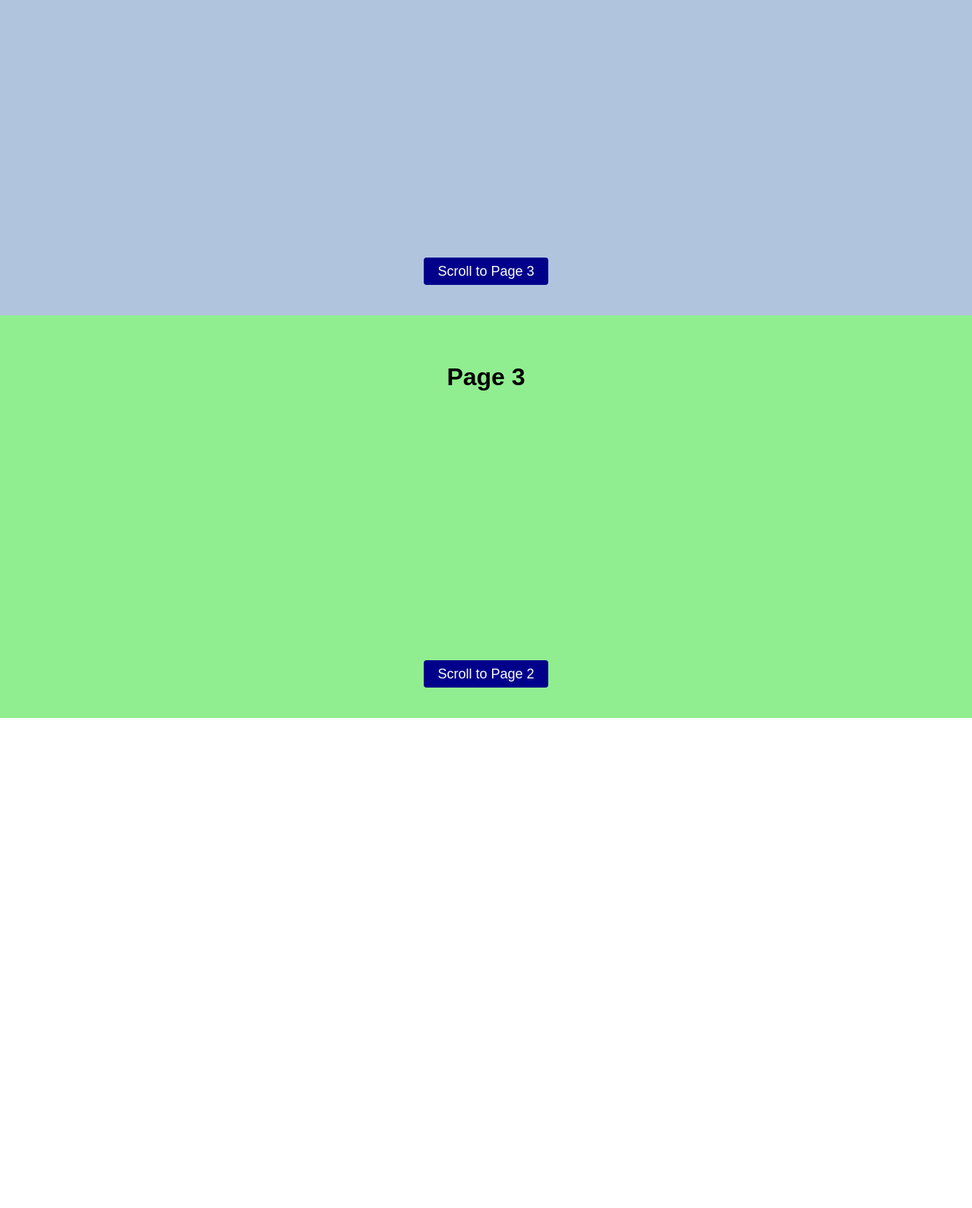
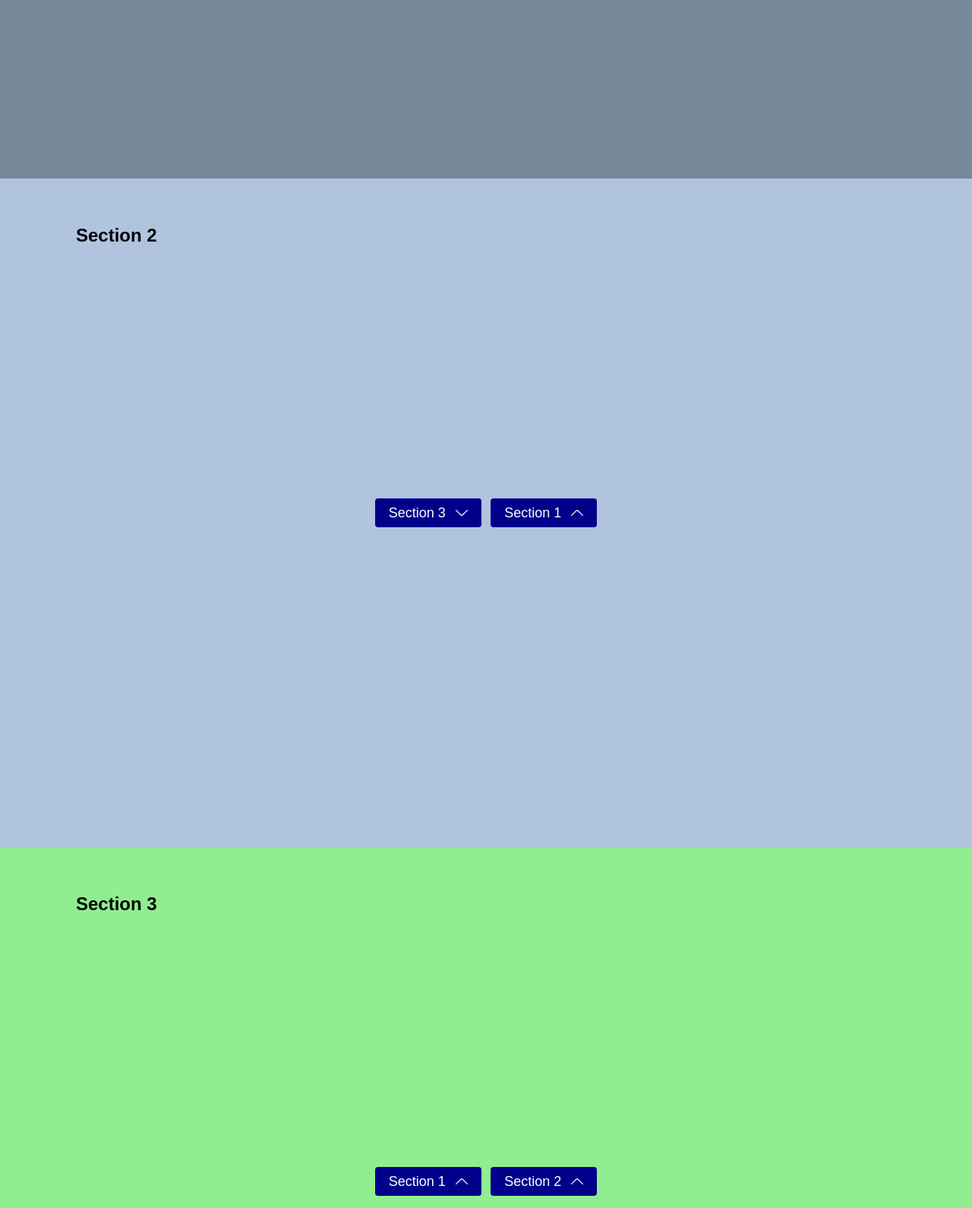
Before and after one commit to dimslaev/smooth-scroll-to, a plain HTML site: page index.html in a window 1280 px wide. Shown: the part 645-2235 px from the top of the page at 76% size. Before the commit the page ends 1590 px from the top, so only its background shows below. Drawn offline with Linux system fonts and the light colour scheme.

Commit message:
add more buttons

```diff
--- a/index.html
+++ b/index.html
@@ -3,9 +3,10 @@
   <head>
     <meta charset="utf-8" />
     <meta name="viewport" content="width=device-width, initial-scale=1" />
-    <title>Scroll To</title>
+    <title>Smooth Scroll To</title>
     <link href="style.css" rel="stylesheet" />
-    <script src="scrollTo.js"></script>
+    <script src="smoothScrollTo.js"></script>
+    <script src="index.js"></script>
   </head>
   <body>
     <div id="options" class="options">
@@ -37,115 +38,38 @@
         </div>
       </div>
     </div>
-    <div id="page-1" class="page">
-      <h1>Page 1</h1>
-      <a href="#page-3" class="btn">Scroll to Page 3</a>
-    </div>
-    <div id="page-2" class="page">
-      <h1>Page 2</h1>
-      <a href="#page-3" class="btn">Scroll to Page 3</a>
-    </div>
-    <div id="page-3" class="page">
-      <h1>Page 3</h1>
-      <a href="#page-2" class="btn">Scroll to Page 2</a>
-    </div>
-
-    <script>
-      window.onload = function() {
-        "use strict";
-        var EASINGS = {
-          // no easing, no acceleration
-          linear: t => t,
-          easeIn: t => Math.pow(t, 5),
-          easeOut: t => Math.pow(--t, 5) + 1,
-          // accelerating from zero velocity
-          easeInQuad: t => t * t,
-          // decelerating to zero velocity
-          easeOutQuad: t => t * (2 - t),
-          // acceleration until halfway, then deceleration
-          easeInOutQuad: t => (t < 0.5 ? 2 * t * t : -1 + (4 - 2 * t) * t),
-          // accelerating from zero velocity
-          easeInCubic: t => t * t * t,
-          // decelerating to zero velocity
-          easeOutCubic: t => --t * t * t + 1,
-          // acceleration until halfway, then deceleration
-          easeInOutCubic: t =>
-            t < 0.5 ? 4 * t * t * t : (t - 1) * (2 * t - 2) * (2 * t - 2) + 1,
-          // accelerating from zero velocity
-          easeInQuart: t => t * t * t * t,
-          // decelerating to zero velocity
-          easeOutQuart: t => 1 - --t * t * t * t,
-          // acceleration until halfway, then deceleration
-          easeInOutQuart: t =>
-            t < 0.5 ? 8 * t * t * t * t : 1 - 8 * --t * t * t * t,
-          // accelerating from zero velocity
-          easeInQuint: t => t * t * t * t * t,
-          // decelerating to zero velocity
-          easeOutQuint: t => 1 + --t * t * t * t * t,
-          // acceleration until halfway, then deceleration
-          easeInOutQuint: t =>
-            t < 0.5 ? 16 * t * t * t * t * t : 1 + 16 * --t * t * t * t * t,
-        };
-        var DURATIONS = [600, 900, 1200, 1500];
-
-        var fieldDuration = document.querySelector("#duration");
-        var fieldEasing = document.querySelector("#easing");
-        var radioCallbackOn = document.querySelector("#callback-on");
-
-        var easingsHTML = "";
-        for (var i = 0; i < Object.keys(EASINGS).length; i++) {
-          var selected = i === 2 ? " selected" : "";
-          easingsHTML +=
-            '<option value="' +
-            Object.keys(EASINGS)[i] +
-            '"' +
-            selected +
-            ">" +
-            Object.keys(EASINGS)[i] +
-            "</option>";
-        }
-        fieldEasing.innerHTML = easingsHTML;
-
-        var durationsHTML = "";
-        for (var i = 0; i < DURATIONS.length; i++) {
-          var selected = i === 2 ? " selected" : "";
-          durationsHTML +=
-            '<option value="' +
-            DURATIONS[i] +
-            '"' +
-            selected +
-            ">" +
-            DURATIONS[i] +
-            "</option>";
-        }
-        fieldDuration.innerHTML = durationsHTML;
-
-        document.addEventListener(
-          "click",
-          function(e) {
-            var target = e.target.getAttribute("href");
-            if (!target) return;
-
-            var options = {
-              duration: fieldDuration.value,
-              easing: EASINGS[fieldEasing.value],
-              callback: radioCallbackOn.checked
-                ? function() {
-                    alert("Scroll End");
-                  }
-                : null,
-            };
-
-            smoothScrollTo(
-              target,
-              options.duration,
-              options.easing,
-              options.callback,
-            );
-          },
-          false,
-        );
-      };
-    </script>
+    <section id="section-1">
+      <h1><span class="btn-text">Section 1</span></h1>
+      <div class="buttons">
+        <a class="btn" onclick="scrollToPage('#section-2')"
+          ><span class="btn-text">Section 2</span> <span data-svg="down"></span
+        ></a>
+        <a class="btn" onclick="scrollToPage('#section-3')"
+          ><span class="btn-text">Section 3</span> <span data-svg="down"></span
+        ></a>
+      </div>
+    </section>
+    <section id="section-2">
+      <h1><span class="btn-text">Section 2</span></h1>
+      <div class="buttons">
+        <a class="btn" onclick="scrollToPage('#section-3')"
+          ><span class="btn-text">Section 3</span> <span data-svg="down"></span
+        ></a>
+        <a class="btn" onclick="scrollToPage('#section-1')"
+          ><span class="btn-text">Section 1</span> <span data-svg="up"></span
+        ></a>
+      </div>
+    </section>
+    <section id="section-3">
+      <h1><span class="btn-text">Section 3</span></h1>
+      <div class="buttons">
+        <a class="btn" onclick="scrollToPage('#section-1')"
+          ><span class="btn-text">Section 1</span> <span data-svg="up"></span
+        ></a>
+        <a class="btn" onclick="scrollToPage('#section-2')"
+          ><span class="btn-text">Section 2</span> <span data-svg="up"></span
+        ></a>
+      </div>
+    </section>
   </body>
 </html>
--- /dev/null
+++ b/index.js
@@ -0,0 +1,104 @@
+window.onload = function() {
+  "use strict";
+  var fieldDuration = document.querySelector("#duration");
+  var fieldEasing = document.querySelector("#easing");
+  var radioCallbackOn = document.querySelector("#callback-on");
+  var SVGs = document.querySelectorAll("[data-svg]");
+  var durationsHTML = "";
+  var easingsHTML = "";
+  var isScrolling = false;
+  var DURATIONS = [600, 900, 1200, 1500, 2000];
+  var EASINGS = {
+    // no easing, no acceleration
+    linear: t => t,
+    easeIn: t => Math.pow(t, 5),
+    easeOut: t => Math.pow(--t, 5) + 1,
+    // accelerating from zero velocity
+    easeInQuad: t => t * t,
+    // decelerating to zero velocity
+    easeOutQuad: t => t * (2 - t),
+    // acceleration until halfway, then deceleration
+    easeInOutQuad: t => (t < 0.5 ? 2 * t * t : -1 + (4 - 2 * t) * t),
+    // accelerating from zero velocity
+    easeInCubic: t => t * t * t,
+    // decelerating to zero velocity
+    easeOutCubic: t => --t * t * t + 1,
+    // acceleration until halfway, then deceleration
+    easeInOutCubic: t =>
+      t < 0.5 ? 4 * t * t * t : (t - 1) * (2 * t - 2) * (2 * t - 2) + 1,
+    // accelerating from zero velocity
+    easeInQuart: t => t * t * t * t,
+    // decelerating to zero velocity
+    easeOutQuart: t => 1 - --t * t * t * t,
+    // acceleration until halfway, then deceleration
+    easeInOutQuart: t =>
+      t < 0.5 ? 8 * t * t * t * t : 1 - 8 * --t * t * t * t,
+    // accelerating from zero velocity
+    easeInQuint: t => t * t * t * t * t,
+    // decelerating to zero velocity
+    easeOutQuint: t => 1 + --t * t * t * t * t,
+    // acceleration until halfway, then deceleration
+    easeInOutQuint: t =>
+      t < 0.5 ? 16 * t * t * t * t * t : 1 + 16 * --t * t * t * t * t,
+  };
+
+  for (var i = 0; i < Object.keys(EASINGS).length; i++) {
+    var selected = i === 2 ? " selected" : "";
+    easingsHTML +=
+      '<option value="' +
+      Object.keys(EASINGS)[i] +
+      '"' +
+      selected +
+      ">" +
+      Object.keys(EASINGS)[i] +
+      "</option>";
+  }
+  fieldEasing.innerHTML = easingsHTML;
+
+  for (var i = 0; i < DURATIONS.length; i++) {
+    var selected = i === 2 ? " selected" : "";
+    durationsHTML +=
+      '<option value="' +
+      DURATIONS[i] +
+      '"' +
+      selected +
+      ">" +
+      DURATIONS[i] +
+      "</option>";
+  }
+  fieldDuration.innerHTML = durationsHTML;
+
+  for (var i = 0; i < SVGs.length; i++) {
+    var type = SVGs[i].dataset.svg;
+    var svg = '<svg viewBox="0 0 512 512">';
+    if (type === "up")
+      svg +=
+        '<path d="M5.84299 379.614C13.646 387.433 26.308 387.445 34.128 379.643L241.858 172.344C249.657 164.546 262.344 164.547 270.157 172.359L477.872 379.643C485.691 387.446 498.353 387.433 506.157 379.614C513.959 371.795 513.946 359.132 506.128 351.33L298.427 144.06C286.726 132.361 271.361 126.513 255.994 126.513C240.636 126.513 225.275 132.359 213.589 144.046L5.87201 351.33C-1.94599 359.132 -1.95901 371.795 5.84299 379.614Z" fill="black"/>';
+    if (type === "down")
+      svg +=
+        '<path d="M506.157,132.386c-7.803-7.819-20.465-7.831-28.285-0.029l-207.73,207.299c-7.799,7.798-20.486,7.797-28.299-0.015L34.128,132.357c-7.819-7.803-20.481-7.79-28.285,0.029c-7.802,7.819-7.789,20.482,0.029,28.284l207.701,207.27c11.701,11.699,27.066,17.547,42.433,17.547c15.358,0,30.719-5.846,42.405-17.533L506.128,160.67C513.946,152.868,513.959,140.205,506.157,132.386z"/>';
+
+    svg += "</svg>";
+
+    SVGs[i].innerHTML = svg;
+  }
+
+  function scrollToPage(target) {
+    var options = {
+      duration: fieldDuration.value,
+      easing: EASINGS[fieldEasing.value],
+      callback: radioCallbackOn.checked
+        ? function() {
+            alert("Scroll End");
+            isScrolling = false;
+          }
+        : null,
+    };
+
+    smoothScrollTo(target, options.duration, options.easing, options.callback);
+
+    return false;
+  }
+
+  window.scrollToPage = scrollToPage;
+};
--- a/style.css
+++ b/style.css
@@ -6,26 +6,35 @@ body {
   line-height: 1.25;
 }
 
-.page {
-  height: 450px;
+section {
+  position: relative;
+  height: 100vh;
   display: flex;
   flex-direction: column;
   align-items: center;
-  justify-content: space-between;
+  justify-content: center;
   padding: 40px;
 }
 
-#page-1 {
+section h1 {
+  position: absolute;
+  top: 40px;
+  left: 100px;
+}
+
+#section-1 {
   background: lightslategray;
 }
-#page-2 {
+#section-2 {
   background: lightsteelblue;
 }
-#page-3 {
+#section-3 {
   background: lightgreen;
 }
 
 .btn {
+  cursor: pointer;
+  user-select: none;
   box-sizing: border-box;
   font-size: 18px;
   line-height: 1;
@@ -34,10 +43,24 @@ body {
   background: darkblue;
   color: white;
   text-decoration: none;
+  margin: 0 4px;
+}
+
+.btn span[data-svg] {
+  display: inline-block;
+  width: 16px;
+  margin-left: 8px;
+  position: relative;
+  top: 2px;
+}
+
+.btn span[data-svg] path {
+  fill: white;
 }
 
 .options {
   position: fixed;
+  z-index: 100;
   top: 40px;
   right: 40px;
   width: 240px;
```
Also changed, not shown: smoothScrollTo.js (renamed from scrollTo.js).
